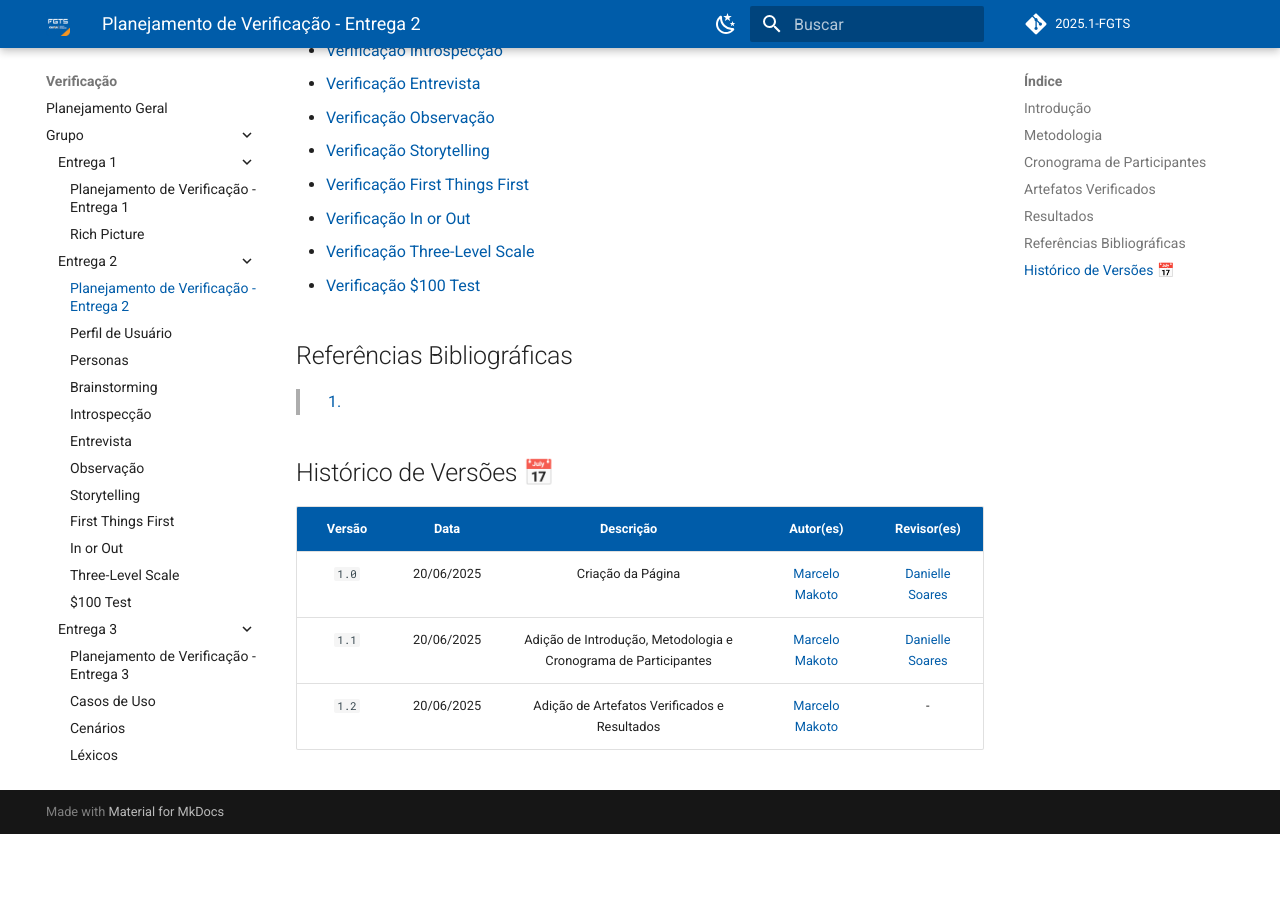
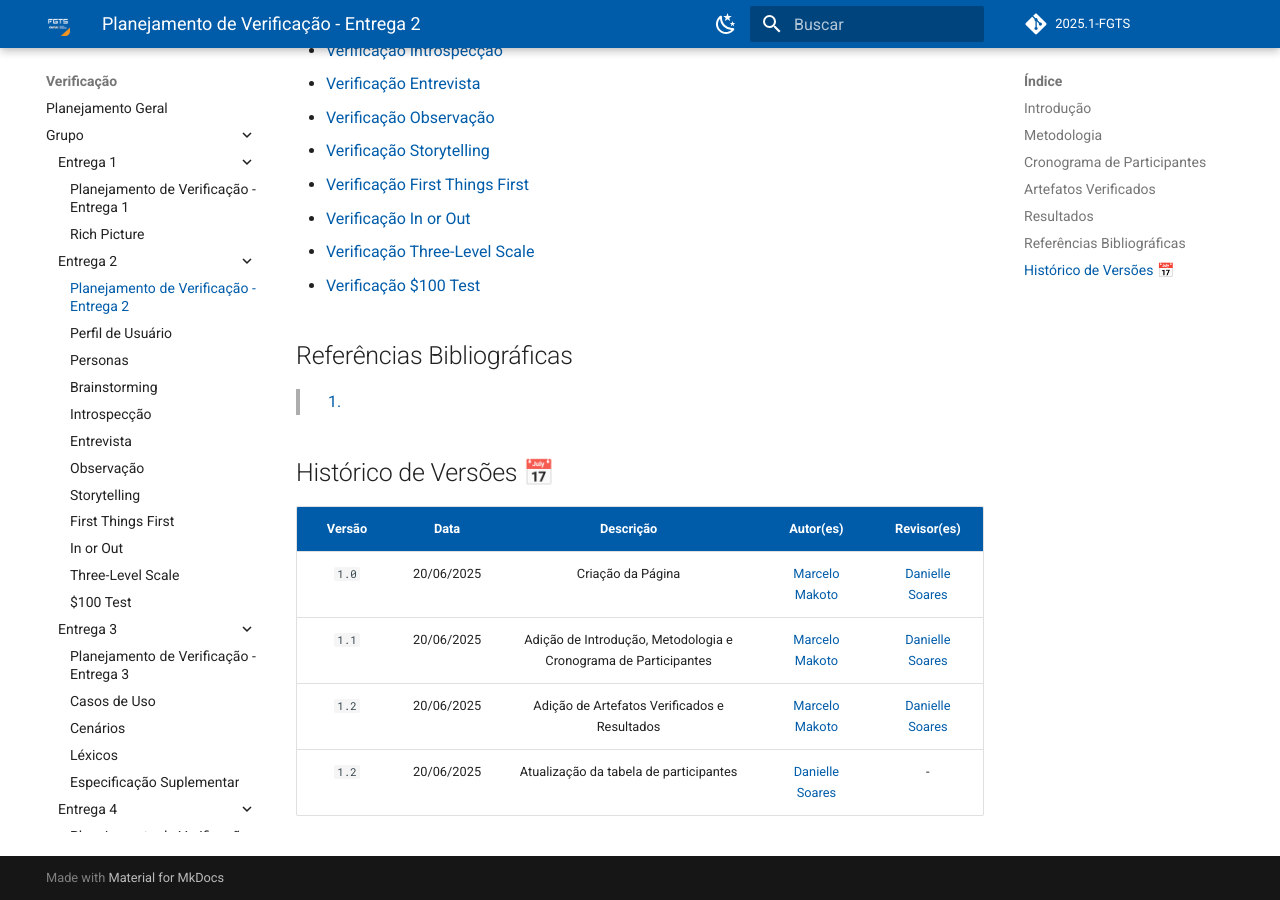
Before and after one commit to eduardodpms/REQ-FGTS, an MkDocs documentation site: the page built from docs/Verificacao/Grupo/Entrega-2/planejamento-verificacao-entrega-2.md, in a window 1280 px wide and 900 px high, scrolled down 1886 px. Built offline with MkDocs 1.6.1 and Material for MkDocs 9.7.7, drawn with Linux system fonts in a browser that asks for light colours; comment, search, counter and statistics services are not loaded; before the commit the page ends 2720 px from its top, so only the background shows below that; some of the changed text lies outside the part shown.

Commit message:
update: tabela de participantes - planejamento de verificação entrega 2

```diff
--- a/docs/Verificacao/Grupo/Entrega-2/planejamento-verificacao-entrega-2.md
+++ b/docs/Verificacao/Grupo/Entrega-2/planejamento-verificacao-entrega-2.md
@@ -48,7 +48,7 @@ A metodologia utilizada na etapa de verificação é o método de inspeção de
       <td> Leticia Arisa </td>
       <td> - </td>
       <td> - </td>
-      <td> Three-Level Scale </td>
+      <td> Storytelling, Three-Level Scale </td>
     </tr>
     <tr>
       <td> Marcelo Makoto </td>
@@ -117,4 +117,5 @@ Os resultados das verificações de cada artefato podem ser visualizados nas pá
 | :-: | :-: | :-: | :-: | :-: |
 | `1.0` | 20/06/2025 | Criação da Página | [Marcelo Makoto](https://github.com/MM4k) | [Danielle Soares](https://github.com/danielle-soaress) |
 | `1.1` | 20/06/2025 | Adição de Introdução, Metodologia e Cronograma de Participantes | [Marcelo Makoto](https://github.com/MM4k) | [Danielle Soares](https://github.com/danielle-soaress) |
-| `1.2` | 20/06/2025 | Adição de Artefatos Verificados e Resultados | [Marcelo Makoto](https://github.com/MM4k) | - |
+| `1.2` | 20/06/2025 | Adição de Artefatos Verificados e Resultados | [Marcelo Makoto](https://github.com/MM4k) | [Danielle Soares](https://github.com/danielle-soaress) |
+| `1.2` | 20/06/2025 | Atualização da tabela de participantes | [Danielle Soares](https://github.com/danielle-soaress) | - |
```
